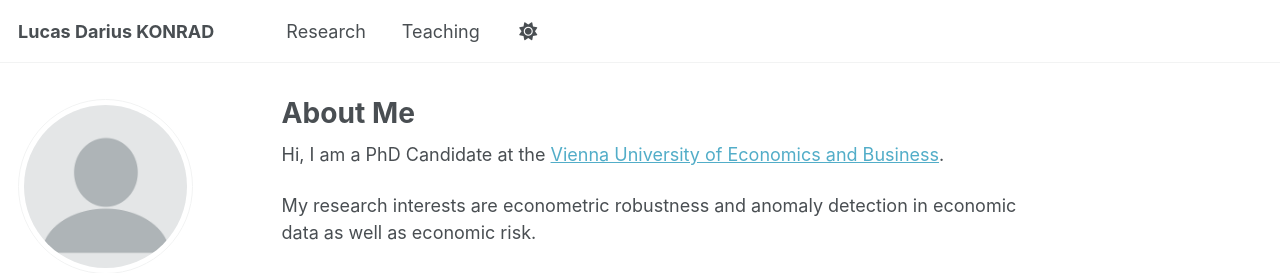
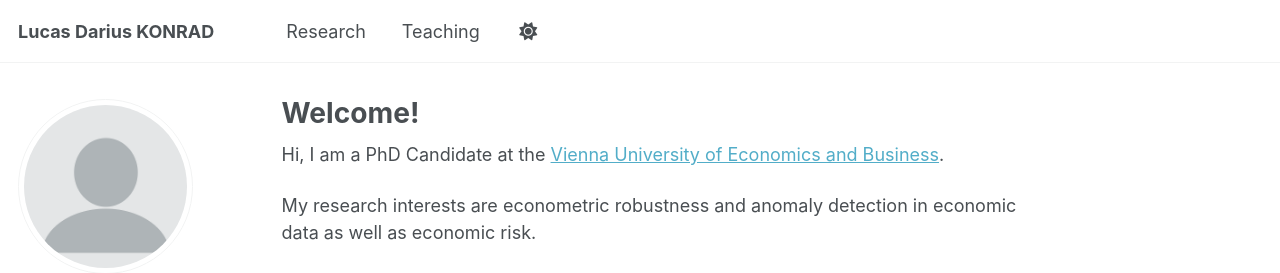
Before and after one commit to konradld/konradld.github.io, a Jekyll site: the page built from _pages/about.md, in a window 1280 px wide. Shown: the top 273 px of the page. Built offline with Jekyll 4.4.1, drawn with Linux system fonts in a browser that asks for light colours; some web fonts are replaced; a script that is not in the unit is left out.

Commit message:
Update about.md

```diff
--- a/_pages/about.md
+++ b/_pages/about.md
@@ -1,6 +1,6 @@
 ---
 permalink: /
-title: "About Me"
+title: "Welcome!"
 author_profile: true
 redirect_from:
   - /about/
```
